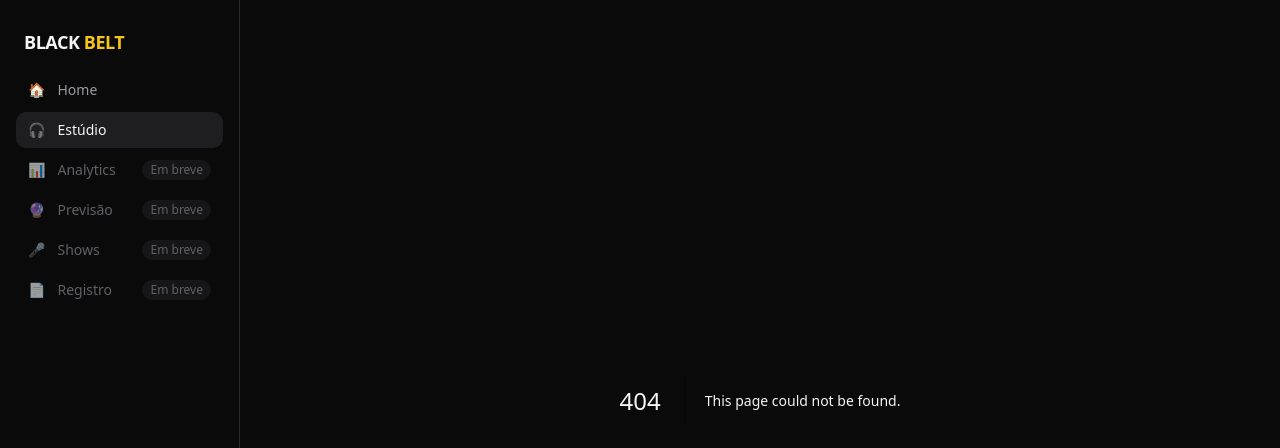
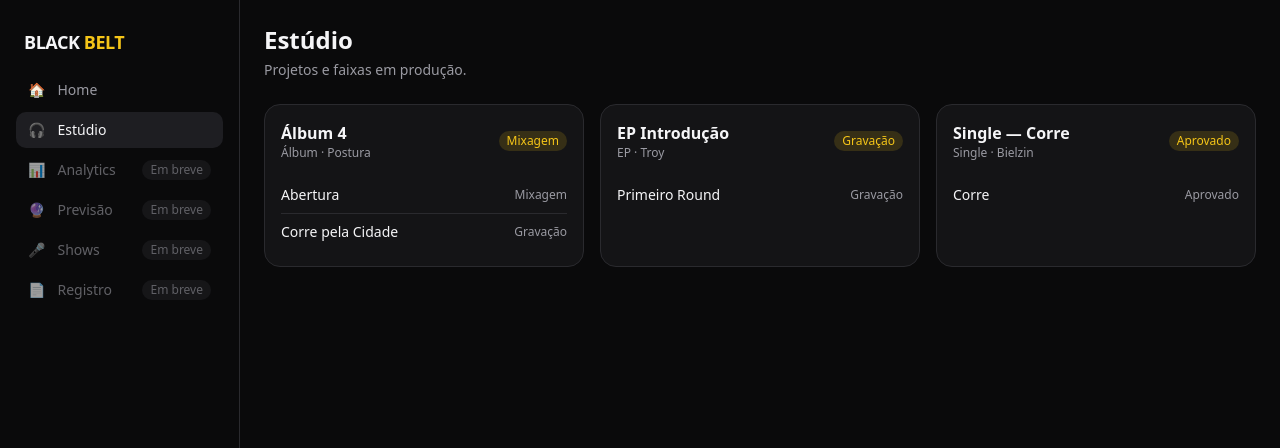
Before and after one commit to Russete77/blackbelt, a Next.js app: page /estudio in a window 1280 px wide. Before the commit this address had no page. Shown: the top 448 px of the page. Built offline with nearby package versions, Linux system fonts and the light colour scheme.

Commit message:
feat: tela Estúdio com projetos e faixas do mock

```diff
--- /dev/null
+++ b/app/estudio/page.tsx
@@ -0,0 +1,14 @@
+import { ProjetoCard } from "@/components/estudio/ProjetoCard";
+import { projetos } from "@/mock/data";
+
+export default function EstudioPage() {
+  return (
+    <div className="p-4 md:p-6">
+      <h1 className="text-2xl font-bold mb-1">Estúdio</h1>
+      <p className="text-muted mb-6 text-sm">Projetos e faixas em produção.</p>
+      <div className="grid gap-4 md:grid-cols-2 xl:grid-cols-3">
+        {projetos.map((p) => <ProjetoCard key={p.id} projeto={p} />)}
+      </div>
+    </div>
+  );
+}
--- /dev/null
+++ b/components/estudio/ProjetoCard.tsx
@@ -0,0 +1,36 @@
+import Link from "next/link";
+import { Card, CardBody } from "@/components/ui/Card";
+import { Badge } from "@/components/ui/Badge";
+import { labelEstagio, labelTipoProjeto } from "@/lib/labels";
+import { getFaixasDoProjeto } from "@/mock/data";
+import type { Projeto } from "@/types/domain";
+
+export function ProjetoCard({ projeto }: { projeto: Projeto }) {
+  const faixas = getFaixasDoProjeto(projeto.id);
+  return (
+    <Card>
+      <CardBody>
+        <div className="flex items-center justify-between">
+          <div>
+            <h3 className="font-semibold">{projeto.nome}</h3>
+            <p className="text-xs text-muted">
+              {labelTipoProjeto(projeto.tipo)} · {projeto.artistas.join(", ")}
+            </p>
+          </div>
+          <Badge tone="accent">{labelEstagio(projeto.statusGeral)}</Badge>
+        </div>
+        <ul className="mt-4 divide-y divide-line">
+          {faixas.map((f) => (
+            <li key={f.id}>
+              <Link href={`/faixa/${f.id}`}
+                className="flex items-center justify-between py-2 text-sm hover:text-accent">
+                <span>{f.titulo}</span>
+                <span className="text-xs text-muted">{labelEstagio(f.estagio)}</span>
+              </Link>
+            </li>
+          ))}
+        </ul>
+      </CardBody>
+    </Card>
+  );
+}
--- /dev/null
+++ b/lib/labels.ts
@@ -0,0 +1,13 @@
+import type { EstagioPipeline, TipoProjeto, TipoVersao, Prioridade } from "@/types/domain";
+
+export const labelEstagio = (e: EstagioPipeline): string =>
+  ({ ideia: "Ideia", gravacao: "Gravação", mixagem: "Mixagem",
+     masterizacao: "Masterização", aprovado: "Aprovado", lancado: "Lançado" }[e]);
+
+export const labelTipoProjeto = (t: TipoProjeto): string =>
+  ({ single: "Single", ep: "EP", album: "Álbum", feat: "Feat" }[t]);
+
+export const labelTipoVersao = (t: TipoVersao): string =>
+  ({ beat: "Beat", vocal: "Vocal", mix: "Mix", master: "Master" }[t]);
+
+export const tonePrioridade = (p: Prioridade): "alta" | "media" | "baixa" => p;
```
Also changed, not shown: 1 other file (tests, documents, lock files or other folders).
